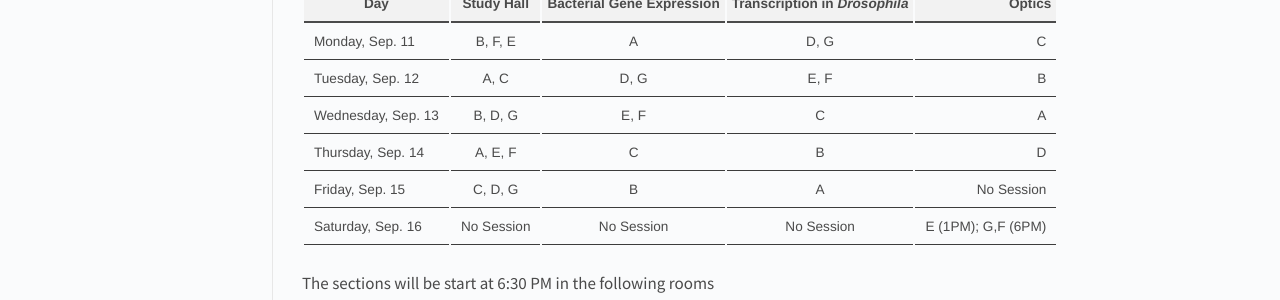
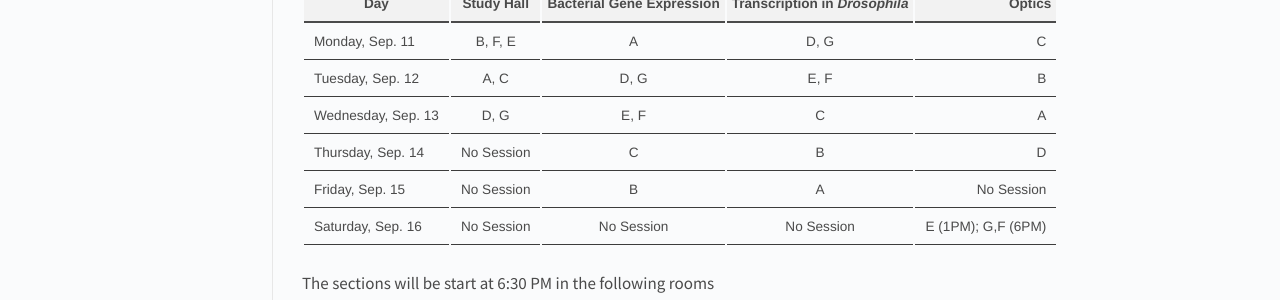
Before and after one commit to RPGroup-PBoC/be262, a Jekyll site: the page built from _posts/2017-01-31-about.md, in a window 1280 px wide. Shown: the part 1312-1612 px from the top of the page. Built offline with Jekyll 4.4.1, drawn with Linux system fonts in a browser that asks for light colours.

Commit message:
Chagned schedule

```diff
--- a/_posts/2017-01-31-about.md
+++ b/_posts/2017-01-31-about.md
@@ -31,9 +31,9 @@ By now, you should all have received information regarding your group letter ass
 |--|:--:|:--:|:--:|--:|
 | Monday, Sep. 11 |  B, F, E | A | D, G | C |
 | Tuesday, Sep. 12| A, C | D, G| E, F| B |
-| Wednesday, Sep. 13| B, D, G |E, F|  C|  A |
-| Thursday, Sep. 14 |A, E, F| C | B | D |
-| Friday, Sep. 15 | C, D, G | B |  A | No Session |
+| Wednesday, Sep. 13| D, G |E, F|  C|  A |
+| Thursday, Sep. 14 | No Session | C | B | D |
+| Friday, Sep. 15 | No Session | B |  A | No Session |
 | Saturday, Sep. 16| No Session | No Session | No Session | E (1PM); G,F (6PM)|
 
 
```
